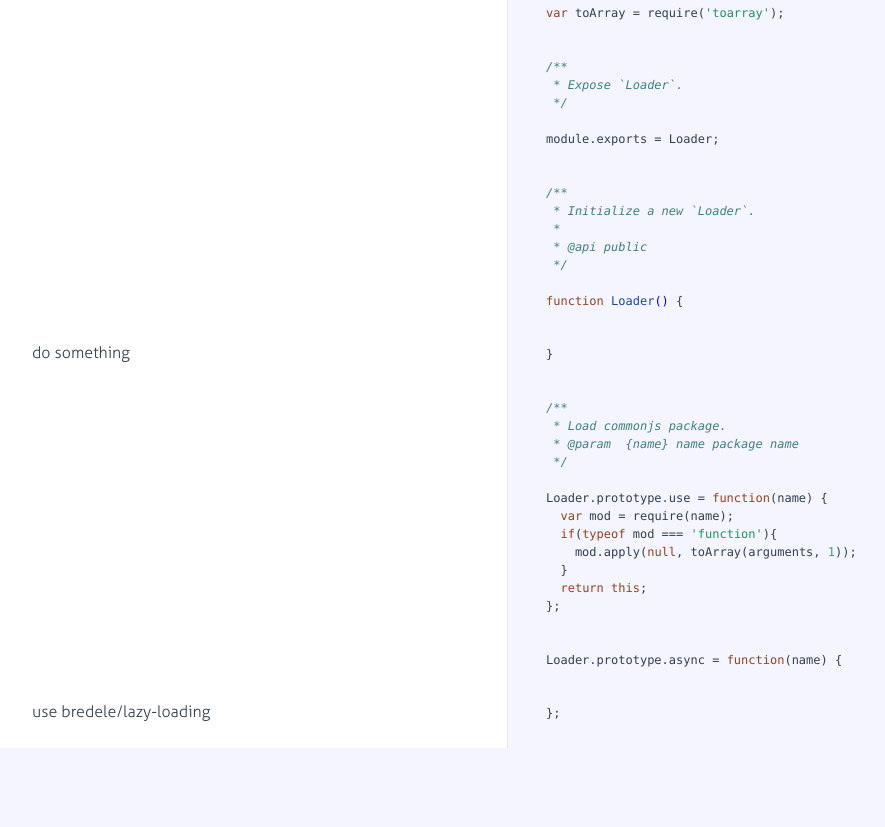
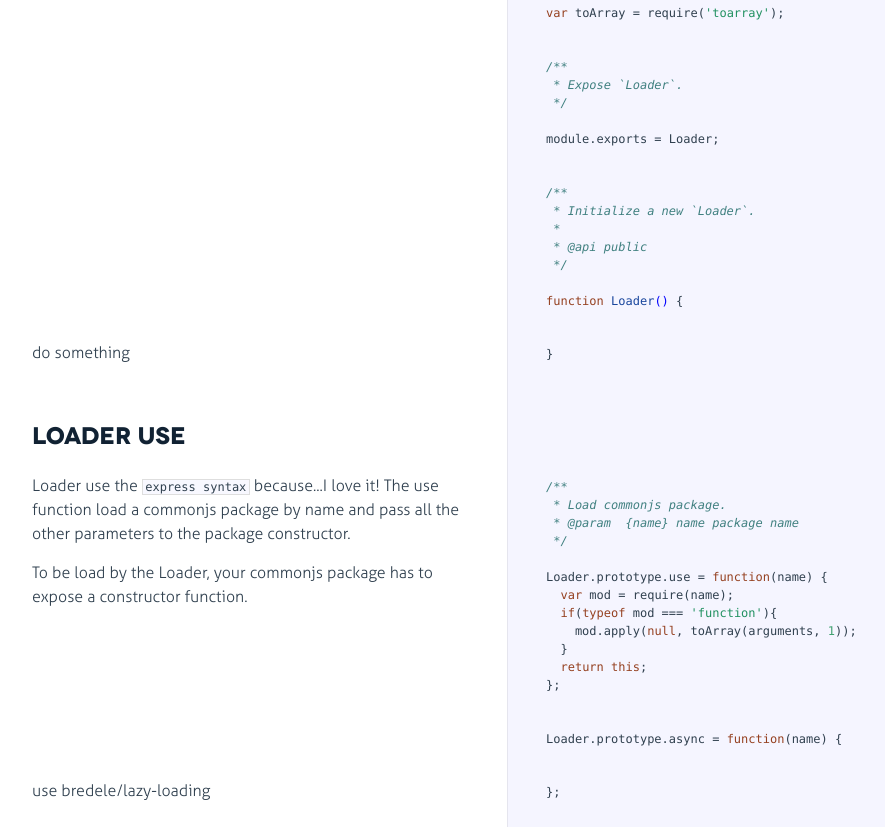
Before and after one commit to bredele/loader, a website: page docs/index.html in a window 1280 px wide. Shown: the part 108-935 px from the top of the page, without its empty margins (18-903 px from the left). Before the commit the page ends 856 px from the top, so only its background shows below. Drawn offline with Linux system fonts and the light colour scheme.

Commit message:
add docco doc

```diff
--- a/docs/index.html
+++ b/docs/index.html
@@ -61,10 +61,39 @@ module.exports = Loader;
 
             </div>
 
-            <div class="content"><div class='highlight'><pre>}
+            <div class="content"><div class='highlight'><pre>}</pre></div></div>
+
+        </li>
 
 
-<span class="comment">/**
+        <li id="section-3">
+            <div class="annotation">
+
+              <div class="pilwrap for-h2">
+                <a class="pilcrow" href="#section-3">&#182;</a>
+              </div>
+              <h2>Loader use</h2>
+
+            </div>
+
+        </li>
+
+
+        <li id="section-4">
+            <div class="annotation">
+
+              <div class="pilwrap ">
+                <a class="pilcrow" href="#section-4">&#182;</a>
+              </div>
+              <p>Loader use the <code>express syntax</code> because...I love it!
+The use function load a commonjs package by name and pass all
+the other parameters to the package constructor.</p>
+<p>To be load by the Loader, your commonjs package has to expose
+a constructor function.</p>
+
+            </div>
+
+            <div class="content"><div class='highlight'><pre><span class="comment">/**
  * Load commonjs package.
  * @param  {name} name package name
  */</span>
@@ -83,11 +112,11 @@ Loader.prototype.async = <span class="keyword">function</span>(name) {</pre></di
         </li>
 
 
-        <li id="section-3">
+        <li id="section-5">
             <div class="annotation">
 
               <div class="pilwrap ">
-                <a class="pilcrow" href="#section-3">&#182;</a>
+                <a class="pilcrow" href="#section-5">&#182;</a>
               </div>
               <p>use bredele/lazy-loading</p>
 
```
Also changed, not shown: index.js (+11 -0 lines), 1 other file.
